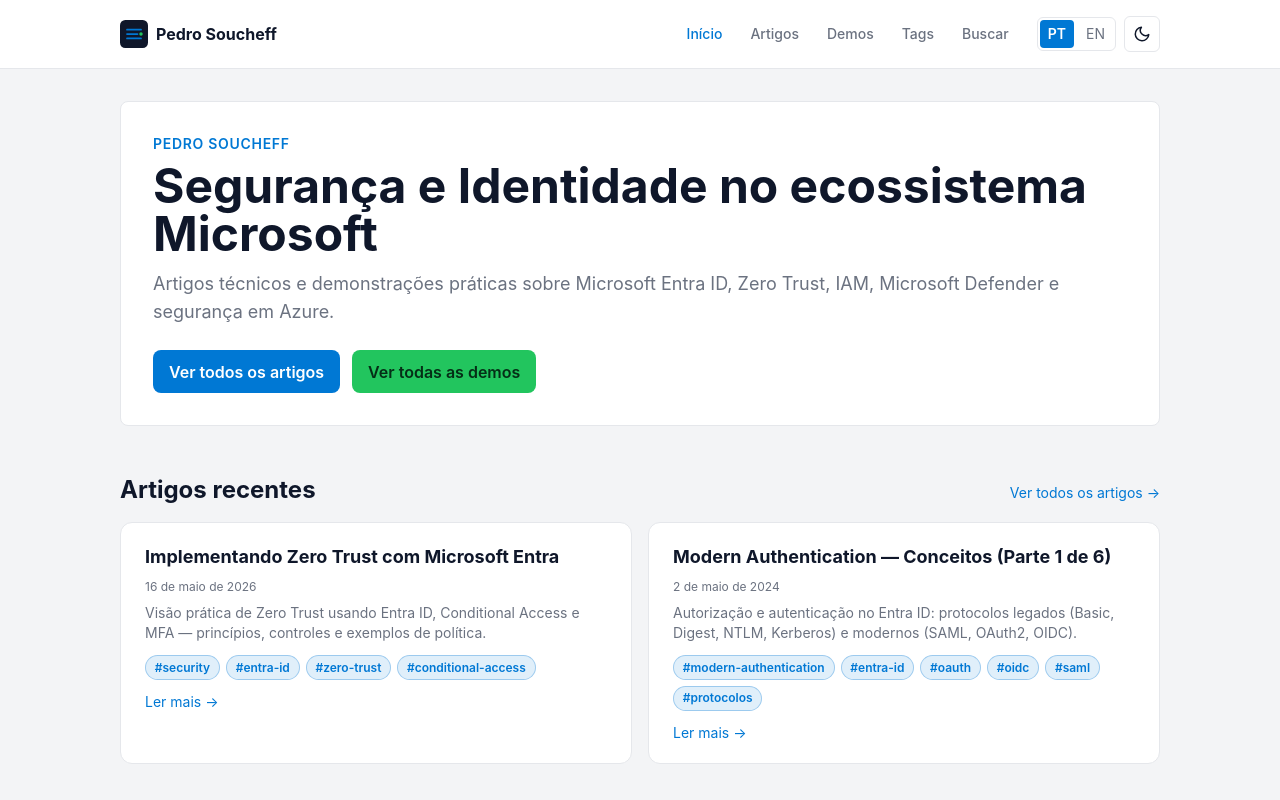
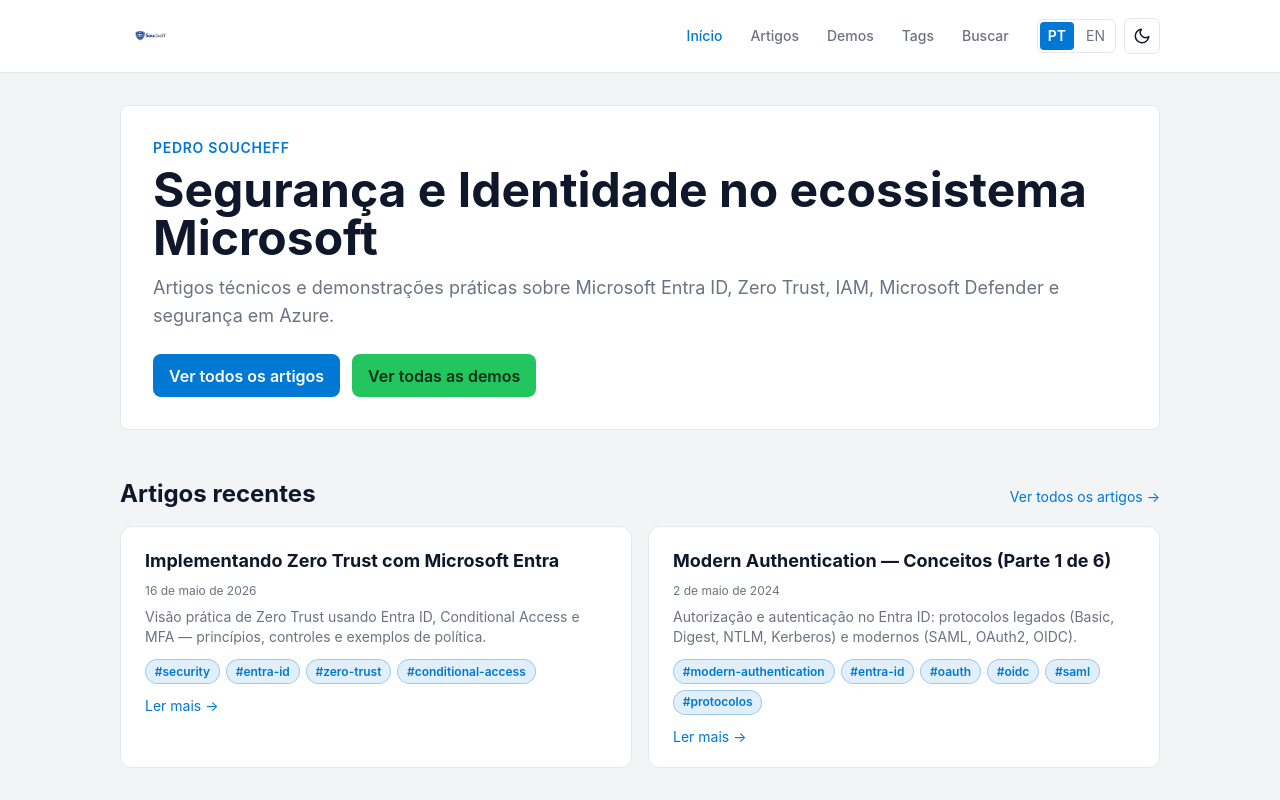
Before and after one commit to Soucheff/soucheff.github.io, an Astro site: page / in a window 1280 px wide. Shown: the top 800 px of the page. Built offline with nearby package versions, Linux system fonts and the light colour scheme; Astro itself is replaced by a stand-in of ours; some packages are replaced by stand-ins of ours.

Commit message:
feat(brand): integrate Soucheff logo in header and OG image
- Move logo PNG to public/images/brand/soucheff-logo.png

- Replace favicon+text in Header with full logo lockup (white pill for dark mode contrast)

- Set OG image default to the brand logo for richer social previews

- Remove root /Logo folder

```diff
--- a/src/components/Header.astro
+++ b/src/components/Header.astro
@@ -37,9 +37,21 @@
   style="background-color: var(--color-surface);"
 >
   <div class="container-wide flex flex-wrap items-center gap-4 py-4">
-    <a href={homeHref} class="flex items-center gap-2 text-base font-bold no-underline" style="color: var(--color-text);">
-      <img src="/favicon.svg" alt="" width="28" height="28" />
-      <span>{t.siteName}</span>
+    <a
+      href={homeHref}
+      class="flex items-center no-underline"
+      style="color: var(--color-text);"
+      aria-label={t.siteName}
+    >
+      <img
+        src="/images/brand/soucheff-logo.png"
+        alt={t.siteName}
+        width="60"
+        height="40"
+        class="h-10 w-auto rounded-md bg-white px-2 py-1"
+        loading="eager"
+        decoding="async"
+      />
     </a>
 
     <nav aria-label="primary" class="ml-auto flex flex-wrap items-center gap-1">
--- a/src/layouts/BaseLayout.astro
+++ b/src/layouts/BaseLayout.astro
@@ -31,7 +31,7 @@
 const t = ui[locale];
 const site = Astro.site?.toString().replace(/\/$/, '') ?? '';
 const canonical = `${site}${Astro.url.pathname}`;
-const ogImg = ogImage ?? `${site}/favicon.svg`;
+const ogImg = ogImage ?? `${site}/images/brand/soucheff-logo.png`;
 ---
 
 <!doctype html>
```
Also changed, not shown: public/images/brand/soucheff-logo.png (added).
